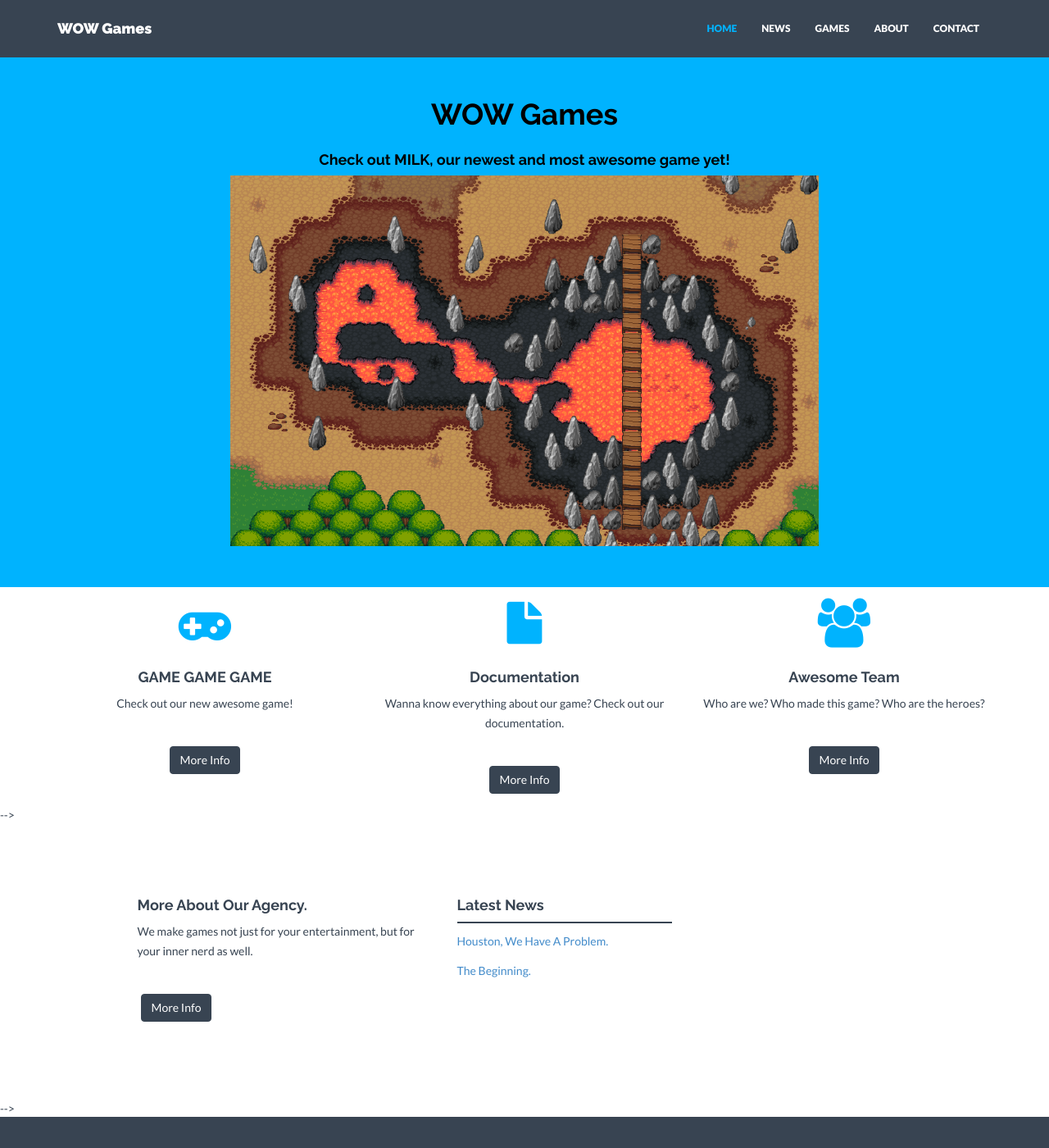
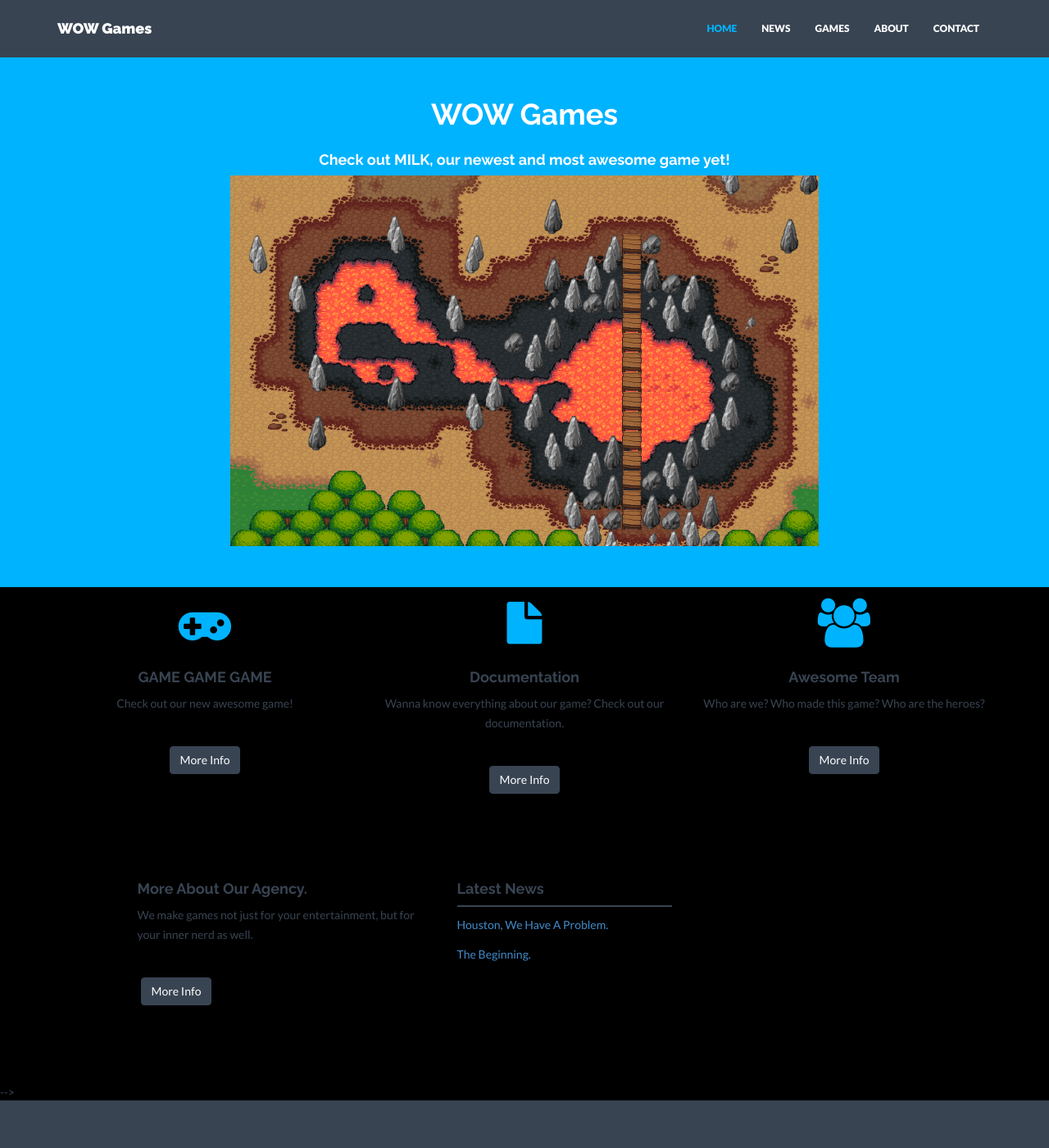
Before and after one commit to WOWGames/WOWGames.github.io, a Jekyll site: the page built from index.html, in a window 1280 px wide and 1400 px high. Shown: the whole window at 82% size. Built offline with Jekyll 4.4.1, drawn with Linux system fonts in a browser that asks for light colours; nearby versions of some CDN libraries.

Commit message:
Modified include files (style, header, wrap, portfolio)

```diff
--- a/_includes/css/style.css
+++ b/_includes/css/style.css
@@ -22,7 +22,7 @@
 	}
 
 body {
-	background: #ffffff;
+	background: #000000;
 	margin: 0;
 	height: 100%;
 	color: {{ site.colors.secondary }};
@@ -441,7 +441,7 @@ csmall {
 
 /* Contact Page */
 #contactwrap {
-	background: url(../img/contact.jpg) no-repeat center top;
+	background: url(../img/contact_strip.png) no-repeat center top;
 	margin-top: -60px;
 	padding-top:0px;
 	text-align:center;
--- a/_includes/header.html
+++ b/_includes/header.html
@@ -3,12 +3,12 @@
         <div class="row">
             <div class="col-lg-8 col-lg-offset-2">
                 <!-- <h3>Show your work with this beautiful theme</h3> -->
-                <h1 style="color:#000">WOW Games</h1>
-                <h4 style="color:#000">Check out MILK, our newest and most awesome game yet!</h4>
+                <h1 style="color:#FFFFFF">WOW Games</h1>
+                <h4 style="color:#FFFFFF">Check out MILK, our newest and most awesome game yet!</h4>
                 <!-- <h5>More Lorem Ipsum added here too.</h5>				 -->
             </div>
             <div class="col-lg-8 col-lg-offset-2 himg">
-                <img src="{{ "/assets/img/browser.png" | prepend: site.baseurl }}" class="img-responsive">
+                <a href="{{ site.baseurl}}/games/milk/"><img src="{{ "/assets/img/browser.png" | prepend: site.baseurl }}" class="img-responsive"></a>
             </div>
         </div><!-- /row -->
     </div> <!-- /container -->
--- a/_includes/portfolio.html
+++ b/_includes/portfolio.html
@@ -11,11 +11,11 @@
                                 <h3 class="a1" data-animate="fadeInDown">{{ project.title }}</h3>
                                 <a data-rel="prettyPhoto" href="{{ "/assets/img/project/" | prepend: site.baseurl }}{{ project.img }}" class="dmbutton a2" data-animate="fadeInUp"><i class="fa fa-search"></i></a>
                                 <a href="{{  project.url | prepend: site.baseurl }}" class="dmbutton a2" data-animate="fadeInUp"><i class="fa fa-link"></i></a>
-                            </div><!-- he bg -->
-                        </div><!-- he view -->
-                    </div><!-- he wrap -->
-                </div><!-- end col-12 -->
+                            </div>
+                        </div>
+                    </div>
+                </div>
             {% endfor %}
-        </div><!-- portfolio -->
-    </div><!-- portfolio container -->
-</div><!--/Portfoliowrap -->
+        </div>
+    </div>
+</div>
```
Also changed, not shown: _includes/wrap.html (line endings or trailing spaces).
